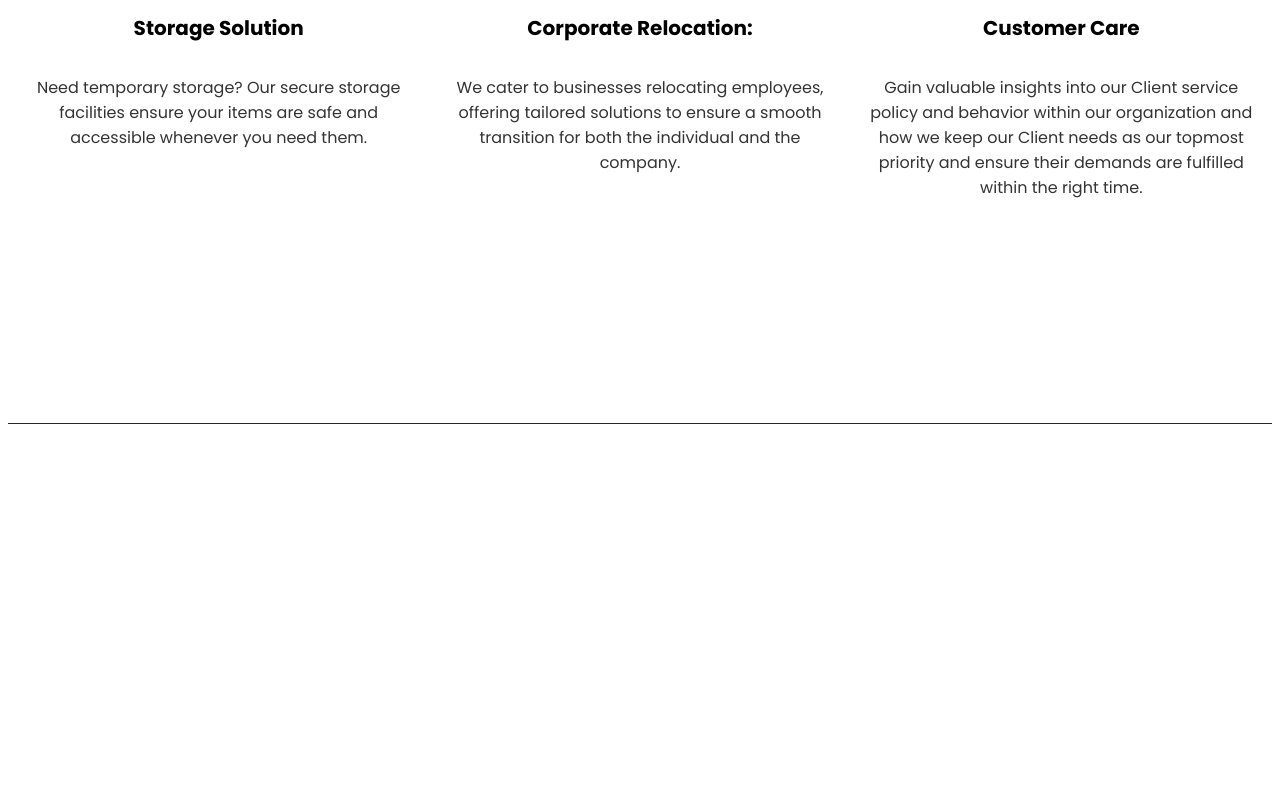
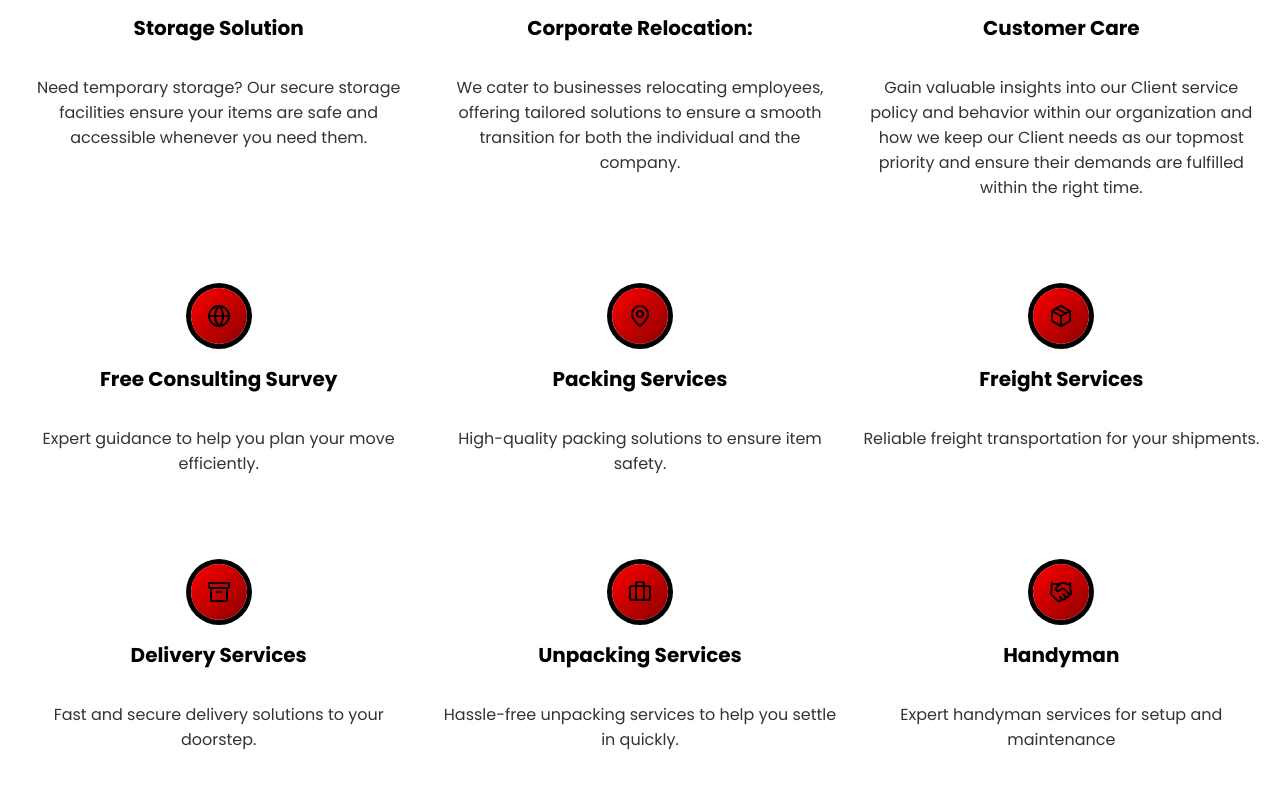
Before and after one commit to Mir-pes/ipanac-1, a React (Vite) app: page /services in a window 1280 px wide. Shown: the part 746-1534 px from the top of the page. Before the commit the page ends 1178 px from the top, so only its background shows below. Built offline with nearby package versions, Linux system fonts and the light colour scheme.

Commit message:
Update index.jsx

```diff
--- a/src/constants/index.jsx
+++ b/src/constants/index.jsx
@@ -4,7 +4,7 @@ import { Fingerprint } from "lucide-react";
 import { ShieldHalf } from "lucide-react";
 import { PlugZap } from "lucide-react";
 import { GlobeLock } from "lucide-react";
-import { Globe, MapPin, Package, Archive, Briefcase, BarChart , HandshakeIcon } from "lucide-react";
+import { Globe, MapPin, Package, Archive, Briefcase, BarChart , HandshakeIcon, } from "lucide-react";
 
 // export const navItems = [
 //   { label: "Features", href: "#" },
@@ -82,6 +82,43 @@ export const features = [
     text: "Customer Care",
     description:
       "Gain valuable insights into our Client service policy and behavior within our organization and how we keep our Client needs as our topmost priority and ensure their demands are fulfilled within the right time."
+  }
+    ,
+  {
+    icon: <Globe size={24} />,
+    text: "Free Consulting Survey",
+    description:
+      "Expert guidance to help you plan your move efficiently.",
+  },
+  {
+    icon: <MapPin size={24} />,
+    text: "Packing Services",
+    description:
+      "High-quality packing solutions to ensure item safety.",
+  },
+  {
+    icon: <Package size={24} />,
+    text: "Freight Services",
+    description:
+      "Reliable freight transportation for your shipments."
+  },
+  {
+    icon: <Archive size={24} />,
+    text: "Delivery Services",
+    description:
+      "Fast and secure delivery solutions to your doorstep."
+  },
+  {
+    icon: <Briefcase size={24} />,
+    text: "Unpacking Services",
+    description:
+      "Hassle-free unpacking services to help you settle in quickly."
+  },
+  {
+    icon: <HandshakeIcon size={24} />,
+    text: "Handyman",
+    description:
+      "Expert handyman services for setup and maintenance"
   }
 ];
 
```
